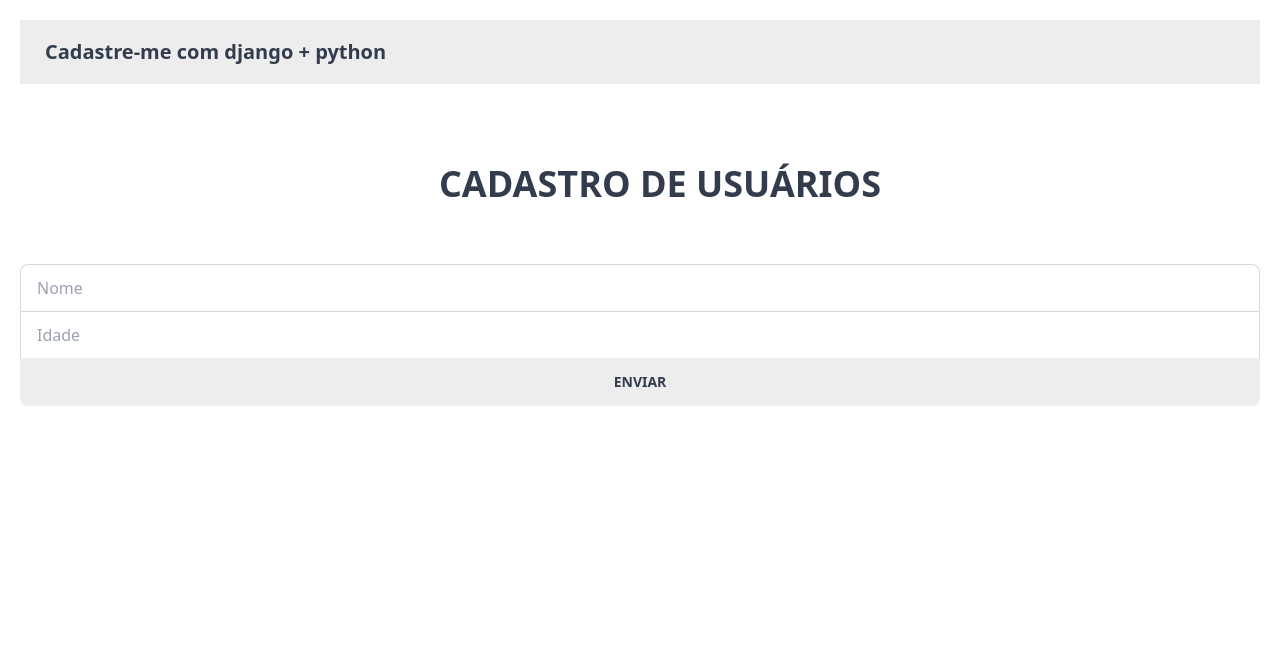
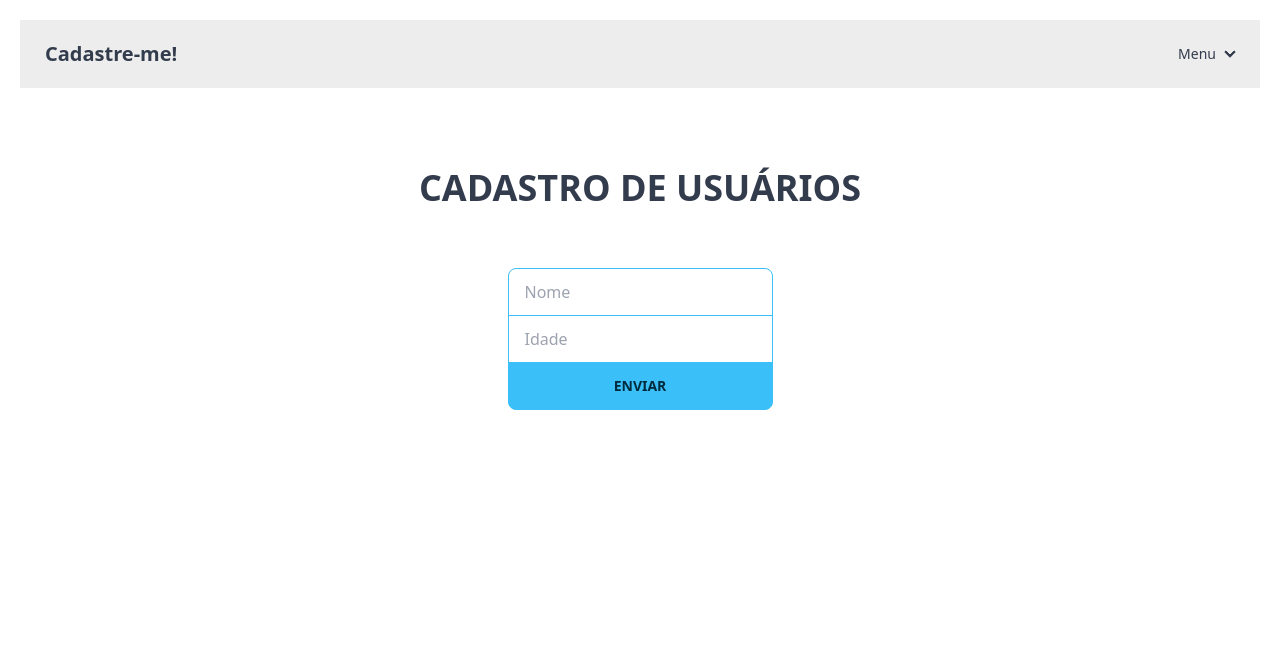
Before and after one commit to thiagocredico/projeto-django-py, a Django app: page / in a window 1280 px wide. Shown: the top 670 px of the page. Run offline with Django 4.2, Linux system fonts and the light colour scheme; some libraries are stand-ins or nearby versions.

Commit message:
feat: menu bar

```diff
--- a/projeto_cad_usuarios/app_cad_usuarios/templates/usuarios/base.html
+++ b/projeto_cad_usuarios/app_cad_usuarios/templates/usuarios/base.html
@@ -12,12 +12,27 @@
     <title class="">Cadastro de Usuários</title>
   </head>
   <body class="flex flex-col items-center p-5">
-    <div class="navbar bg-base-200 flex items-center">
+    <div class="navbar bg-base-200 flex items-center justify-between">
       <a href="/">
         <h1 class="btn btn-ghost normal-case text-xl">
-          Cadastre-me com django + python
+          Cadastre-me!
         </h1>
       </a>
+      <div class="flex-none">
+        <ul class="menu menu-horizontal px-1">
+          <li>
+            <details>
+              <summary>
+                Menu
+              </summary>
+              <ul class="p-2 bg-base-100">
+                <li><a href="/">Cadastro</a></li>
+                <li><a href="/usuarios">Usuários</a></li>
+              </ul>
+            </details>
+          </li>
+        </ul>
+      </div>
     </div>
     {% block content %} {% endblock %}
     <footer class="btm-nav"> Feito com ❤️ - Thiago Banfi Credico 2023 </footer>
--- a/projeto_cad_usuarios/app_cad_usuarios/templates/usuarios/home.html
+++ b/projeto_cad_usuarios/app_cad_usuarios/templates/usuarios/home.html
@@ -2,25 +2,25 @@
 <form
   action="{% url 'listagem_usuarios' %}"
   method="post"
-  class="form-control-sm"
+  class="form-control-sm w-full"
 >
   {% csrf_token %}
-  <section class="w-screen flex flex-col p-5">
-    <h1 class="text-4xl my-10 uppercase font-extrabold w-screen items-center text-center p-5">Cadastro de usuários</h1>
-    <div class="join join-vertical md:join-horizontal">
+  <section class="w-full flex flex-col p-5 items-center flex-auto">
+    <h1 class="text-4xl my-10 uppercase font-extrabold w-full items-center text-center p-5">Cadastro de usuários</h1>
+    <div class="flex join join-vertical w-min items-center">
       <input
         type="text"
         name="nome"
-        class="input input-bordered join-item form-control-sm"
+        class="input input-bordered input-info join-item form-control-sm"
         placeholder="Nome"
       />
       <input
         type="text"
         name="idade"
-        class="input input-bordered join-item form-control-sm"
+        class="input input-bordered input-info join-item form-control-sm"
         placeholder="Idade"
       />
-      <button type="submit" class="btn join-item rounded-r-full form-control-sm">
+      <button type="submit" class="btn btn-info join-item rounded-r-full form-control-sm w-full">
         Enviar
       </button>
     </div>
--- a/projeto_cad_usuarios/app_cad_usuarios/templates/usuarios/usuarios.html
+++ b/projeto_cad_usuarios/app_cad_usuarios/templates/usuarios/usuarios.html
@@ -1,6 +1,6 @@
 {% extends "usuarios/base.html" %} {% block content %}
-<div class="overflow-x-auto container">
-  <table class="table table-zebra">
+<div class="container w-full">
+  <table class="table table-zebra w-full text-center mt-5">
     <tr class="uppercase">
       <th>id</th>
       <th>nome</th>
```
Also changed, not shown: projeto_cad_usuarios/app_cad_usuarios/templates/usuarios/update.html (+7 -5 lines), projeto_cad_usuarios/projeto_cad_usuarios/settings.py (+14 -5 lines), projeto_cad_usuarios/tailwind.config.js (added, +26 -0 lines), 1 other file.
